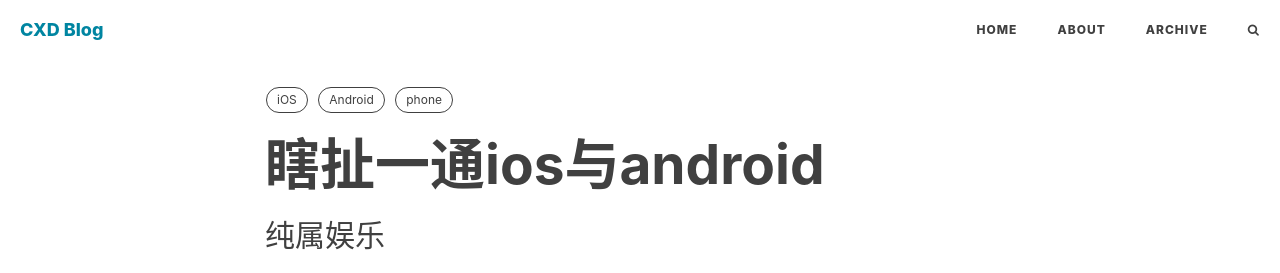
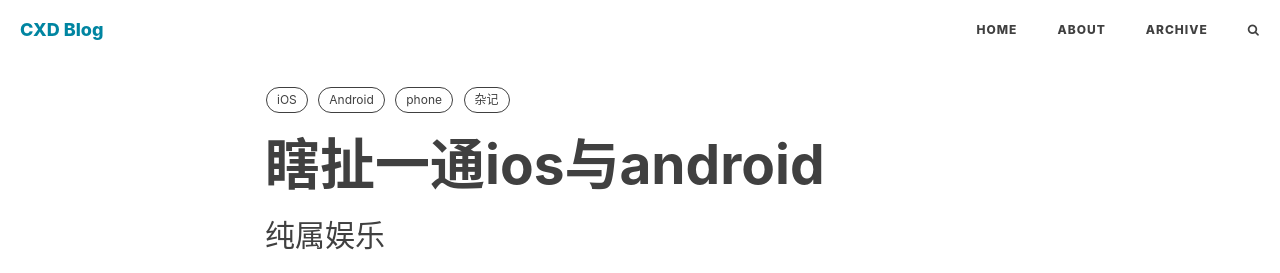
Before and after one commit to chaoxiaodi/chaoxiaodi.github.io, a Jekyll site: the page built from _posts/2021-04-01-ios-android瞎扯.md, in a window 1280 px wide and 900 px high. Shown: the top 273 px of the window. Built offline with Jekyll 4.4.1, drawn with Linux system fonts in a browser that asks for light colours; nearby versions of some CDN libraries; comment, search, counter and statistics services are not loaded.

Commit message:
add ios android

```diff
--- a/_posts/2021-04-01-ios-android瞎扯.md
+++ b/_posts/2021-04-01-ios-android瞎扯.md
@@ -8,6 +8,7 @@ tags:
   - iOS
   - Android
   - phone
+  - 杂记
 ---
 
 ### 前言
```
